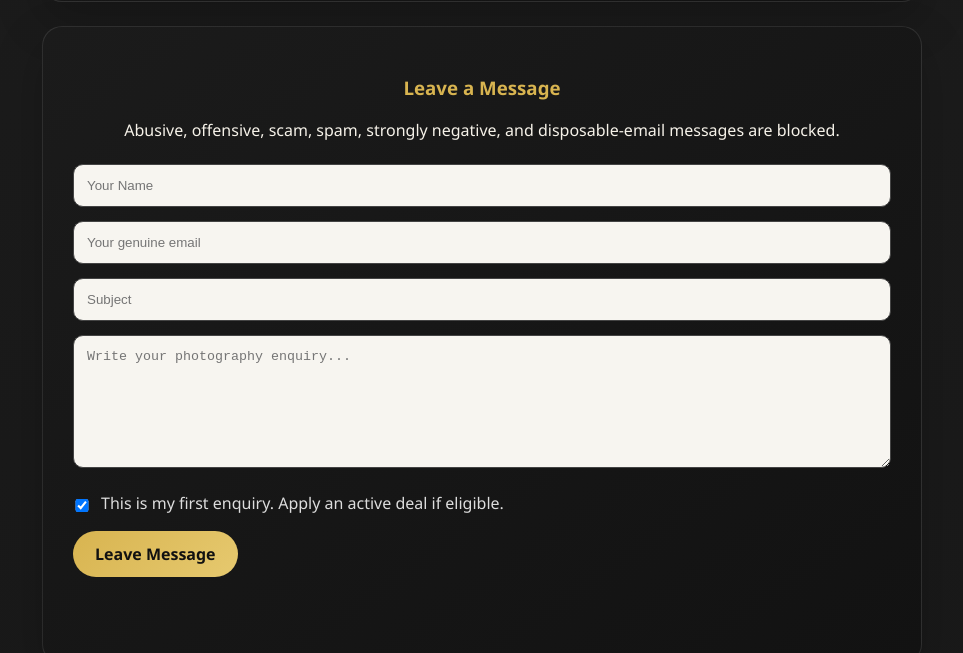
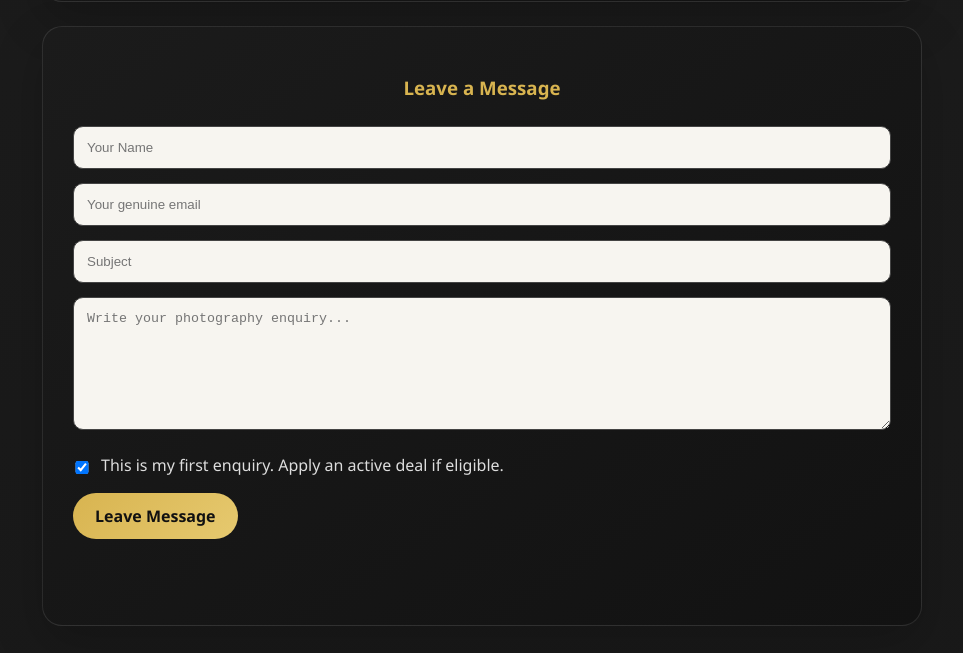
Before and after one commit to dineshkhanl/28Photography, a plain HTML site: page index.html in a window 1280 px wide. Shown: the part 6733-7386 px from the top of the page, without its empty margins (158-1121 px from the left). Drawn offline with nearby package versions, Linux system fonts and the light colour scheme.

Commit message:
index.html

```diff
--- a/index.html
+++ b/index.html
@@ -28,7 +28,7 @@
 <article class="package-card" id="price-events"><div class="package-head"><h3>Small Event</h3><div class="cost" data-base="280"><span class="from">From</span> <span class="base">$280</span></div></div><p class="package-summary"><strong>Up to 90 minutes · 60 edited photos</strong></p><ul class="package-list"><li>Candid and group photos</li><li>Private online gallery</li><li>Digital downloads</li></ul></article>
 </div></section>
 <section id="contact"><h2 class="title">Book A Session</h2><div class="contact-layout"><div class="contact-card"><h3>Contact by Email</h3><form id="emailForm"><input id="emailName" required maxlength="80" placeholder="Your Name"><input id="emailAddress" type="email" required maxlength="120" placeholder="Your Email"><input id="emailSubject" required maxlength="120" value="Photography Booking Enquiry"><textarea id="emailMessage" required minlength="10" maxlength="800" rows="7" placeholder="Tell us about your photography requirements..."></textarea><div class="contact-actions"><button class="btn" id="gmailBtn" type="button">Gmail</button><button class="btn" id="outlookBtn" type="button">Outlook</button><button class="btn" id="emailAppBtn" type="button">Email Directly</button></div><p class="status" id="emailStatus"></p></form></div>
-<div class="contact-card"><h3>Leave a Message</h3><p>Abusive, offensive, scam, spam, strongly negative, and disposable-email messages are blocked.</p><form id="siteMessageForm"><input id="visitorName" required minlength="2" maxlength="80" placeholder="Your Name"><input id="visitorEmail" type="email" required maxlength="120" placeholder="Your genuine email"><input id="visitorSubject" required minlength="3" maxlength="120" placeholder="Subject"><textarea id="visitorMessage" required minlength="10" maxlength="800" rows="7" placeholder="Write your photography enquiry..."></textarea><label class="consent"><input id="visitorFirstTime" type="checkbox" checked><span>This is my first enquiry. Apply an active deal if eligible.</span></label><button class="btn" type="submit">Leave Message</button><p class="status" id="siteMessageStatus" aria-live="polite"></p></form></div></div>
+<div class="contact-card"><h3>Leave a Message</h3><p></p><form id="siteMessageForm"><input id="visitorName" required minlength="2" maxlength="80" placeholder="Your Name"><input id="visitorEmail" type="email" required maxlength="120" placeholder="Your genuine email"><input id="visitorSubject" required minlength="3" maxlength="120" placeholder="Subject"><textarea id="visitorMessage" required minlength="10" maxlength="800" rows="7" placeholder="Write your photography enquiry..."></textarea><label class="consent"><input id="visitorFirstTime" type="checkbox" checked><span>This is my first enquiry. Apply an active deal if eligible.</span></label><button class="btn" type="submit">Leave Message</button><p class="status" id="siteMessageStatus" aria-live="polite"></p></form></div></div>
 <div class="info"><p>📍 Hoon Hay, Christchurch, New Zealand</p><p>📧 28photography28@gmail.com</p></div><div class="map"><iframe title="Hoon Hay Park map" loading="lazy" referrerpolicy="no-referrer-when-downgrade" allowfullscreen src="https://www.google.com/maps?q=Hoon%20Hay%20Park%2C%20Mathers%20Road%2C%20Christchurch%2C%20New%20Zealand&output=embed"></iframe><div class="map-actions"><button class="primary" id="locateBtn" type="button">Use My Location</button><a class="primary" id="directionsBtn" target="_blank" rel="noopener noreferrer" href="https://www.google.com/maps/dir/?api=1&destination=Hoon%20Hay%20Park%2C%20Mathers%20Road%2C%20Christchurch%2C%20New%20Zealand">Get Directions</a></div><p class="map-status" id="mapStatus">Use your location or open directions.</p></div></section>
 <footer>© 2026 28 Photography · 28photography28@gmail.com</footer>
 <div class="overlay" id="loginOverlay"><form class="box" id="loginForm"><h2>Login</h2><input id="loginUser" type="text" required autocomplete="username" placeholder="User Name"><input id="loginPassword" type="password" required autocomplete="current-password" placeholder="Password"><p class="status" id="loginError"></p><div class="actions"><button type="button" id="cancelLogin">Cancel</button><button class="btn" type="submit">Login</button></div></form></div>
```
